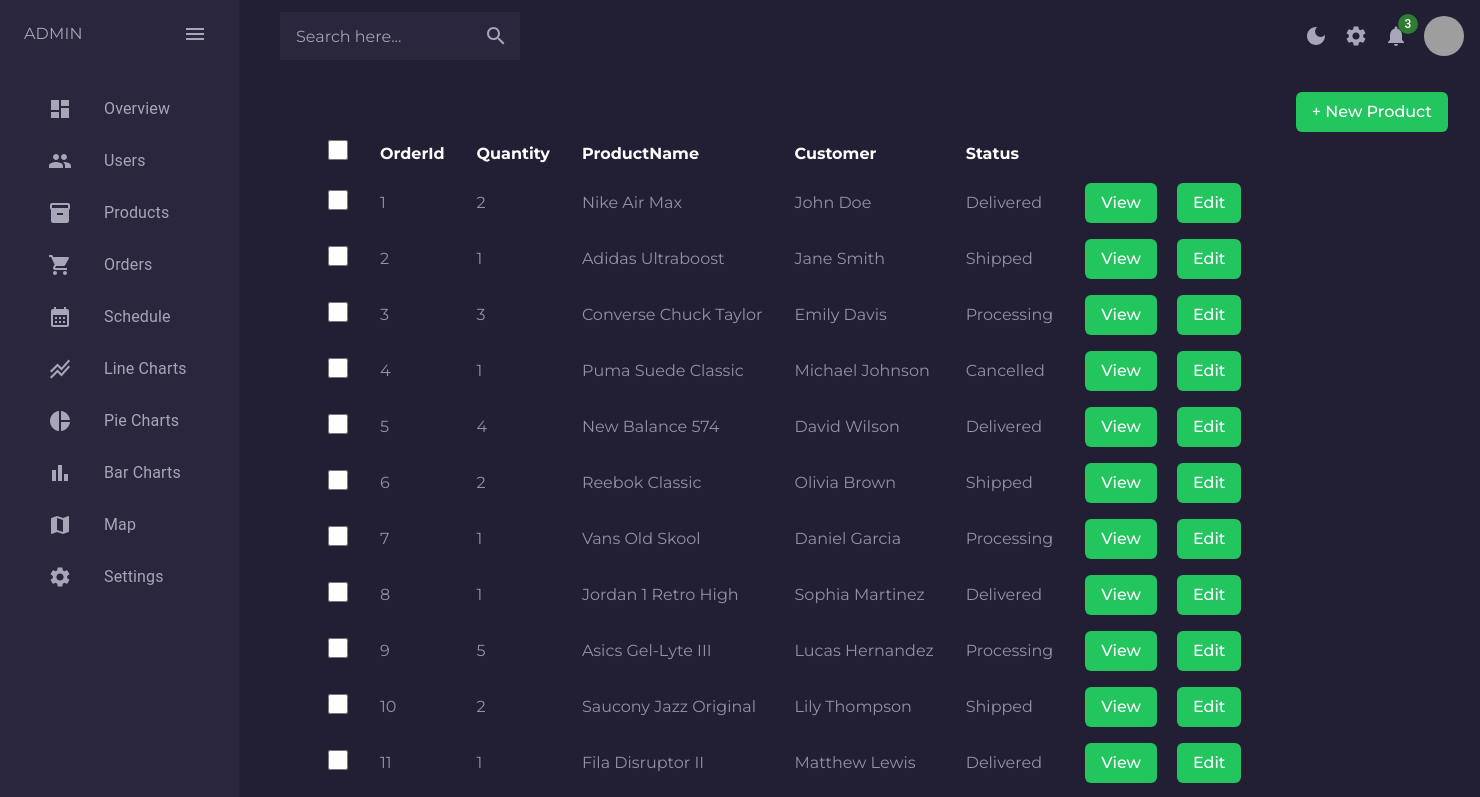
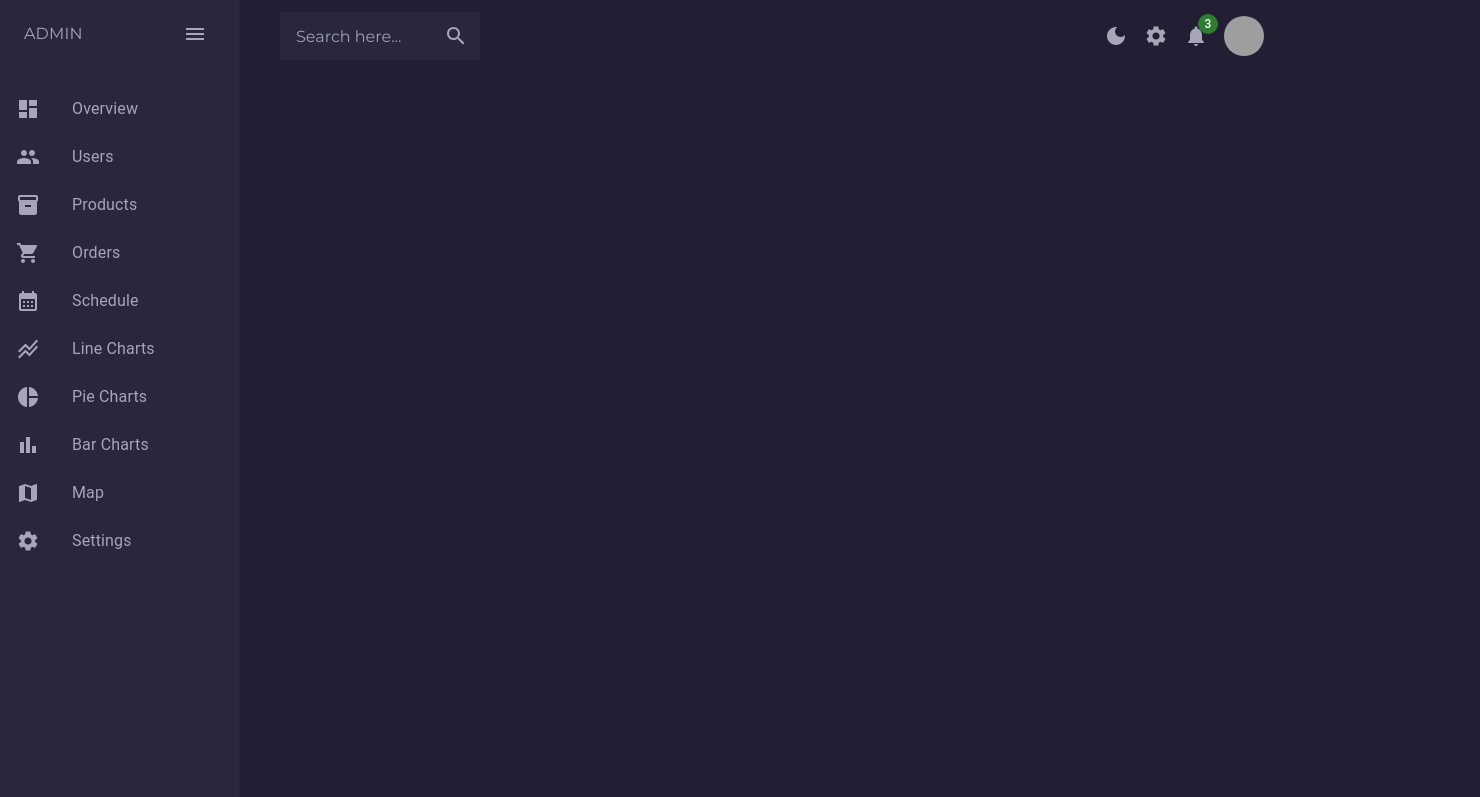
Before and after one commit to RoyKiprop/React-Dashboard, a React (Vite) app: page /settings in a window 1280 px wide. Shown: the top 797 px of the page, 1480 px wide, since content can reach past the window. Built offline with nearby package versions, Linux system fonts and the light colour scheme; grey boxes are pictures that could not be loaded.

Commit message:
Add navigation to products, orders, and users page

```diff
--- a/src/App.jsx
+++ b/src/App.jsx
@@ -1,23 +1,20 @@
-import Header from "./Components/Header"
-import SideBar from "./Components/SideBar"
-import OrdersPage from "./Pages/OrdersPage"
-
-
+import { BrowserRouter } from "react-router-dom";
+import Header from "./Components/Header";
+import SideBar from "./Components/SideBar";
+import AppNav from "./Pages/AppNav";
 
 function App() {
-
-
   return (
-    <div className="flex space-x-10">
-     <SideBar/>
-     <div className="w-full">
-      <Header/>
-      <OrdersPage/>
-
-     </div>
-
-    </div>
-  )
+    <BrowserRouter>
+      <div className="flex space-x-10">
+        <SideBar />
+        <div className="w-full">
+          <Header />
+          <AppNav />
+        </div>
+      </div>
+    </BrowserRouter>
+  );
 }
 
-export default App
+export default App;
--- a/src/Components/AppNav.jsx
+++ /dev/null
@@ -1,11 +0,0 @@
-
-
-function AppNav() {
-  return (
-    <div>
-
-    </div>
-  )
-}
-
-export default AppNav
--- a/src/Components/SideBar.jsx
+++ b/src/Components/SideBar.jsx
@@ -1,4 +1,5 @@
 import { useState } from "react";
+import { NavLink } from "react-router-dom";
 import {
   Drawer,
   List,
@@ -26,16 +27,16 @@ import {
 } from "@mui/icons-material";
 
 const menuItems = [
-  { icon: <Dashboard />, text: "Overview" },
-  { icon: <Group />, text: "Users" },
-  { icon: <Inventory />, text: "Products" },
-  { icon: <ShoppingCart />, text: "Orders" },
-  { icon: <CalendarMonth />, text: "Schedule" },
-  { icon: <StackedLineChart />, text: "Line Charts" },
-  { icon: <PieChart />, text: "Pie Charts" },
-  { icon: <BarChart />, text: "Bar Charts" },
-  { icon: <Map />, text: "Map" },
-  { icon: <Settings />, text: "Settings" },
+  { icon: <Dashboard />, text: "Overview", path: "/overview" },
+  { icon: <Group />, text: "Users", path: "/users" },
+  { icon: <Inventory />, text: "Products", path: "/products" },
+  { icon: <ShoppingCart />, text: "Orders", path: "/orders" },
+  { icon: <CalendarMonth />, text: "Schedule", path: "/schedule" },
+  { icon: <StackedLineChart />, text: "Line Charts", path: "/line-charts" },
+  { icon: <PieChart />, text: "Pie Charts", path: "/pie-charts" },
+  { icon: <BarChart />, text: "Bar Charts", path: "/bar-charts" },
+  { icon: <Map />, text: "Map", path: "/map" },
+  { icon: <Settings />, text: "Settings", path: "/settings" },
 ];
 
 function SideBar() {
@@ -104,7 +105,15 @@ function SideBar() {
           }}
         >
           {menuItems.map((item, index) => (
-            <ListItemButton key={index}>
+          <NavLink
+          key={index}
+          to={item.path}
+          style={({ isActive }) => ({
+            textDecoration: "none",
+            color: isActive ? "#22c55e" : "#a7a5b8",
+          })}
+        >
+          <ListItemButton>
             <ListItem disablePadding>
               <ListItemIcon
                 sx={{
@@ -122,6 +131,7 @@ function SideBar() {
               )}
             </ListItem>
           </ListItemButton>
+        </NavLink>
           ))}
         </List>
       </Box>
--- /dev/null
+++ b/src/Pages/AppNav.jsx
@@ -0,0 +1,17 @@
+import { Route, Routes } from "react-router-dom"
+import ProductsPage from "./ProductsPage"
+import UsersPage from "./UsersPage"
+import OrdersPage from "./OrdersPage"
+
+function AppNav() {
+  return (
+    <Routes>
+      <Route path="products" element={<ProductsPage/>}/>
+      <Route path="users" element={<UsersPage/>}/>
+      <Route path="orders" element={<OrdersPage/>}/>
+
+    </Routes>
+  )
+}
+
+export default AppNav
```
Lines whose indentation alone changed are shown as unchanged.
